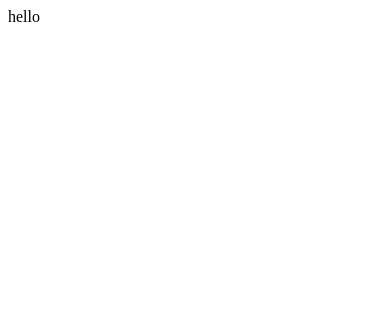
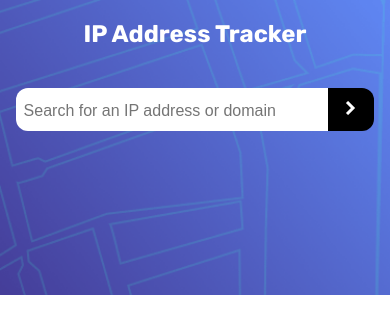
Before and after one commit to MazenFathy2008/IP-Address-Tracker, a plain HTML site: page index.html in a window 390 px wide. Drawn offline with Linux system fonts and the light colour scheme.

Commit message:
design the header for the mobile

```diff
--- a/index.html
+++ b/index.html
@@ -4,17 +4,32 @@
     <meta charset="UTF-8" />
     <meta name="viewport" content="width=device-width, initial-scale=1.0" />
     <!-- displays site properly based on user's device -->
-
+    <link rel="stylesheet" href="styles/primary.css" />
+    <link rel="stylesheet" href="styles/index.css" />
     <link
       rel="icon"
       type="image/png"
       sizes="32x32"
       href="./images/favicon-32x32.png"
     />
+    <link rel="preconnect" href="https://fonts.googleapis.com" />
+    <link rel="preconnect" href="https://fonts.gstatic.com" crossorigin />
+    <link
+      href="https://fonts.googleapis.com/css2?family=Rubik:ital,wght@0,300..900;1,300..900&display=swap"
+      rel="stylesheet"
+    />
 
     <title>Frontend Mentor | IP Address Tracker</title>
   </head>
   <body>
-    hello
+    <header>
+      <h1>IP Address Tracker</h1>
+      <div class="search-container">
+        <input type="text" class="ip-input-field" placeholder="Search for an IP address or domain"/>
+        <button class="icon-arrow-button">
+          <img src="images/icon-arrow.svg" />
+        </button>
+      </div>
+    </header>
   </body>
 </html>
--- /dev/null
+++ b/styles/index.css
@@ -0,0 +1,32 @@
+.search-container{
+  display: flex;
+  justify-content: center;
+  height: 2.7rem;
+  width: 100%;
+}
+.ip-input-field{
+  width: 80%;
+  height: 100%;
+  font-size: 1.25rem;
+  border: none;
+  outline: none;
+  border-top-left-radius: 0.75rem ;
+  border-bottom-left-radius: 0.75rem;
+  padding: 0.5rem;
+}
+.ip-input-field::placeholder{
+  font-size: 1rem;
+
+}
+.icon-arrow-button{
+  width: 12%;
+  height: 100%;
+  background-color:black ;
+  border: none;
+  border-top-right-radius: 0.75rem ;
+  border-bottom-right-radius: 0.75rem;
+  transition: 0.25s;
+}
+.icon-arrow-button:hover{
+  background-color: hsl(0, 0%, 17%);
+}
--- /dev/null
+++ b/styles/primary.css
@@ -0,0 +1,32 @@
+*{
+  box-sizing: border-box;
+}
+body{
+  margin: 0;
+  padding: 0;
+  width: 100vw;
+  height: 100vh;
+  font-family: Rubik;
+  font-weight: 300;
+}
+header{
+  margin: 0;
+  background-image: url(../images/pattern-bg-mobile.png);
+  width: 100%;
+  height: 35%;
+  background-repeat: no-repeat;
+  background-size: cover;
+  background-position: center;
+  display: flex;
+  flex-direction: column;
+  align-items: center;
+  gap: 2.5rem;
+  z-index: 100;
+}
+h1{
+  padding: 0;
+  margin: 1.25rem 0 0 0;
+  font-weight: bold;
+  font-size: 1.5rem;
+  color: white;
+}
```
